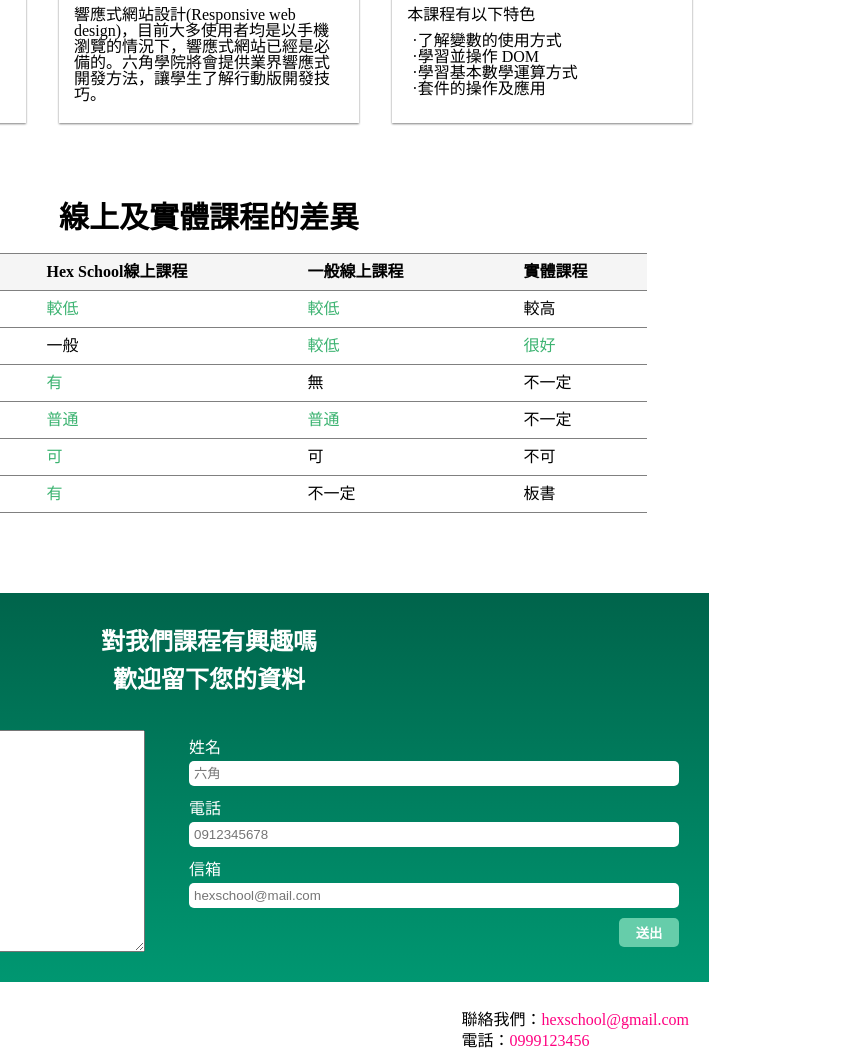
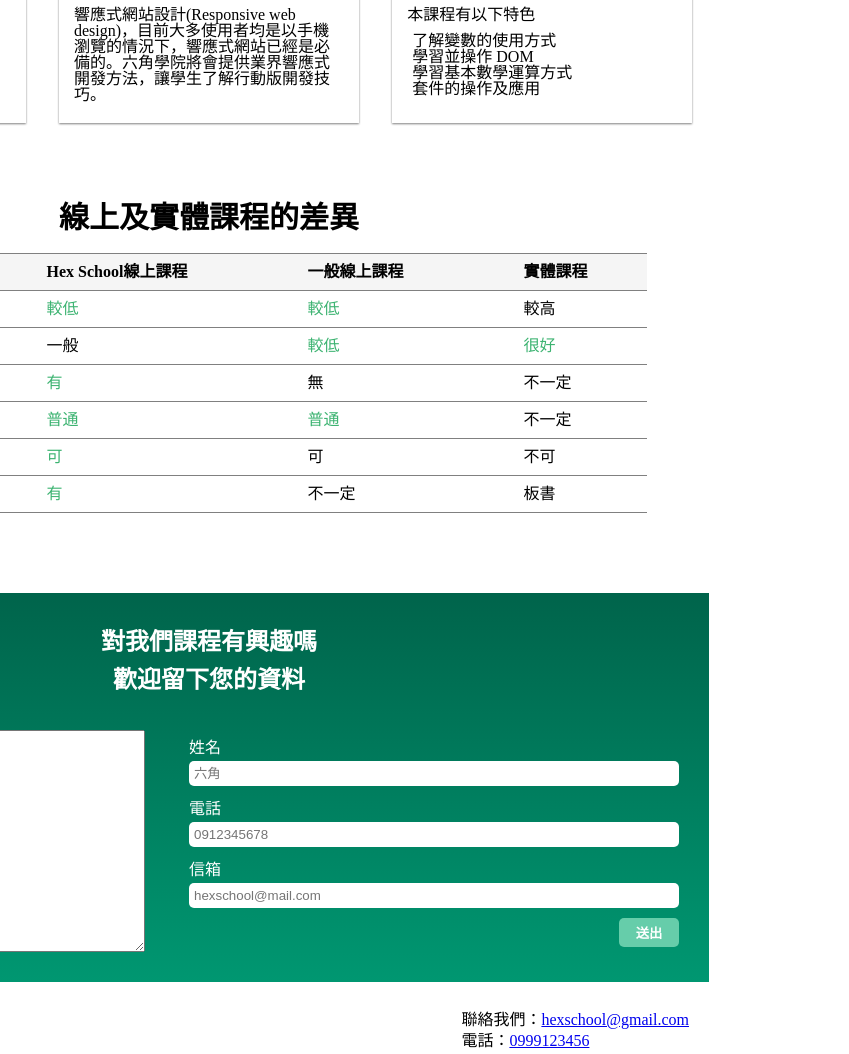
Before and after one commit to Pasagi/HTML_CSS_FINAL, a plain HTML site: page index.html in a window 1280 px wide. Shown: the part 1073-2127 px from the top of the page, 431-1280 px from the left. Drawn offline with Linux system fonts and the light colour scheme.

Commit message:
Update index.html

```diff
--- a/index.html
+++ b/index.html
@@ -61,10 +61,10 @@
         <h2>jQuery 實戰教學</h2>
         <p>本課程有以下特色</p>
         <ul>
-          <li>·了解變數的使用方式</li>
-          <li>·學習並操作 DOM</li>
-          <li>·學習基本數學運算方式</li>
-          <li>·套件的操作及應用</li>
+          <li>了解變數的使用方式</li>
+          <li>學習並操作 DOM</li>
+          <li>學習基本數學運算方式</li>
+          <li>套件的操作及應用</li>
         </ul>
       </li>
     </ul>
@@ -123,9 +123,9 @@
         <label for="name">姓名</label>
         <input type="text" id='name' name='name' placeholder="六角">
         <label for="phone">電話</label>
-        <input type="text" id='phone' name='phone' placeholder="0912345678">
+        <input type="tel" id='phone' name='phone' placeholder="0912345678">
         <label for="e-mail">信箱</label>
-        <input type="text" id='e-mail' name='e-mail' placeholder="hexschool@mail.com">
+        <input type="email" id='e-mail' name='e-mail' placeholder="hexschool@mail.com">
         <input type="submit" value="送出"  class="btn">
       </div>
     </form>
@@ -133,8 +133,8 @@
 	<div class="footer">
       <img src="https://raw.githubusercontent.com/hexschool/HTMLHWSource/master/singlePage/footerLogo.png" alt="">
       <ul>
-        <li>聯絡我們：<span>hexschool@gmail.com</span></li>
-        <li>電話：<span>0999123456</span></li>
+        <li>聯絡我們：<a href="mailto:hexschool@gmail.com">hexschool@gmail.com</a></li>
+        <li>電話：<a href="tel:+0999123456">0999123456</a></li>
       </ul>
     </div>
   </div>
```
